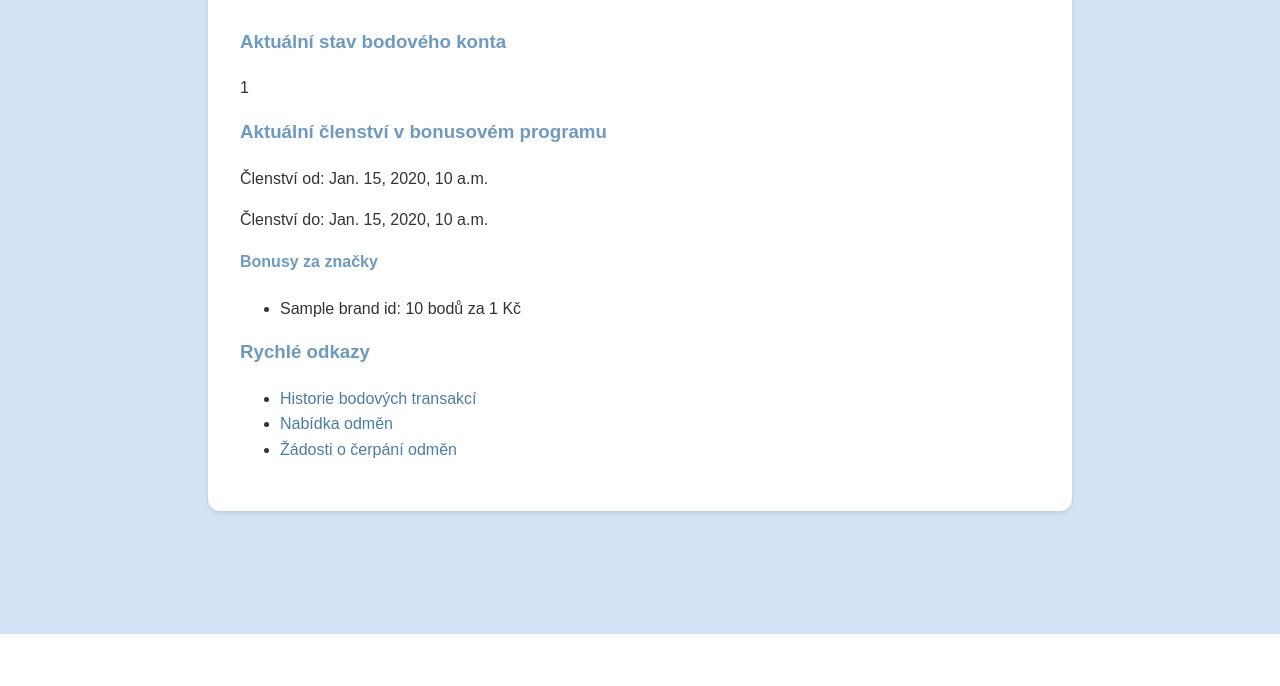
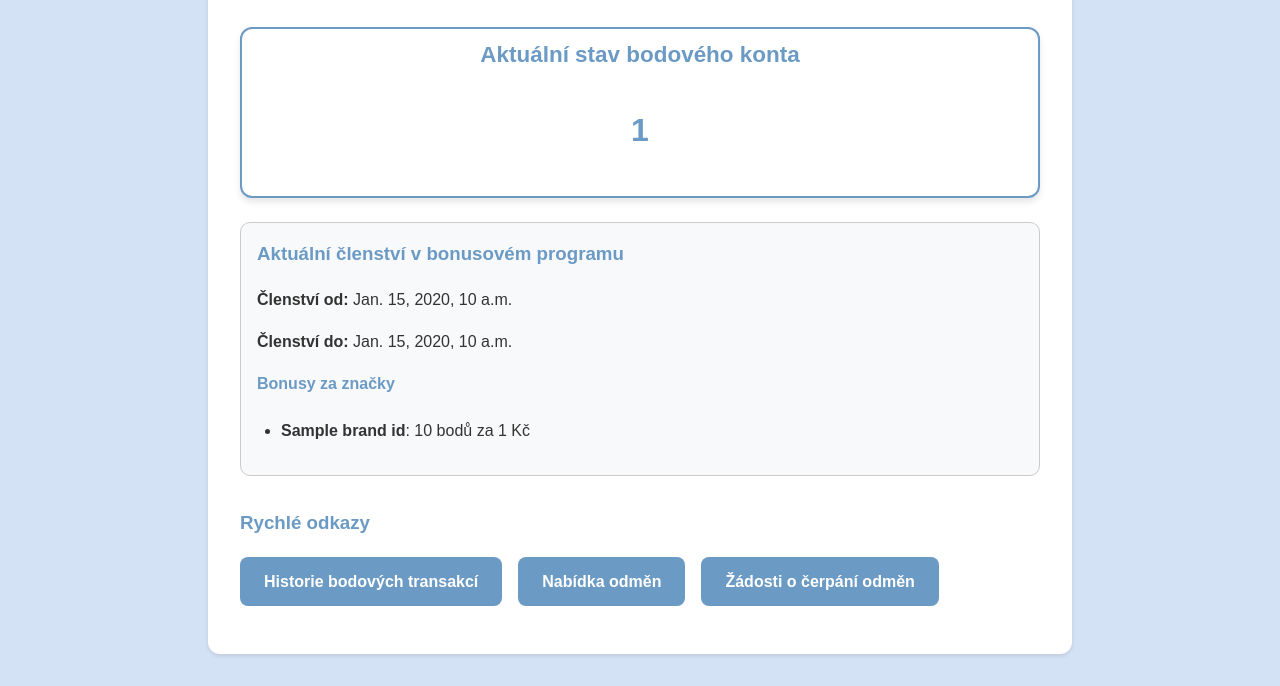
Before and after one commit to fajlajpi/bonus, a Django app: template pa_bonus/templates/dashboard.html in a window 1280 px wide. Shown: the part 166-852 px from the top of the page. Before the commit the page ends 800 px from the top, so only its background shows below. Run offline with Django 5.2, Linux system fonts and the light colour scheme; the template is opened without the code that fills it: most values are stand-ins (such as "Sample title", 1, 10 or a date in 2020).

Commit message:
Updated stylesheets and moved them into a separate static file, updated templates accordingly

```diff
--- /dev/null
+++ b/pa_bonus/static/style.css
@@ -0,0 +1,132 @@
+:root {
+    --background-color: #D3E2F5;
+    --container-bg: #ffffff;
+    --primary-color: #6B9AC4;
+    --text-color: #333333;
+    --link-color: #4A7CAB;
+    --link-hover: #2C5282;
+    --error-color: #E53E3E;
+    --success-color: #48BB78;
+}
+
+body {
+    font-family: Arial, sans-serif;
+    background-color: var(--background-color);
+    margin: 0;
+    padding: 0;
+    line-height: 1.6;
+    color: var(--text-color);
+}
+
+.site-header {
+    background-color: var(--container-bg);
+    padding: 1rem;
+    box-shadow: 0 2px 4px rgba(0, 0, 0, 0.1);
+    margin-bottom: 2rem;
+}
+
+.header-content {
+    max-width: 800px;
+    margin: 0 auto;
+    display: flex;
+    justify-content: space-between;
+    align-items: center;
+}
+
+.site-title {
+    font-size: 1.5rem;
+    color: var(--primary-color);
+    text-decoration: none;
+    font-weight: bold;
+}
+
+.user-nav {
+    display: flex;
+    gap: 1rem;
+}
+
+.main-container {
+    max-width: 800px;
+    margin: 0 auto;
+    padding: 2rem;
+    background-color: var(--container-bg);
+    border-radius: 12px;
+    box-shadow: 0 2px 4px rgba(0, 0, 0, 0.1);
+    margin-bottom: 2rem;
+}
+
+h1, h2, h3, h4, h5, h6 {
+    color: var(--primary-color);
+    margin-top: 0;
+}
+
+a {
+    color: var(--link-color);
+    text-decoration: none;
+    transition: color 0.2s;
+}
+
+a:hover {
+    color: var(--link-hover);
+}
+
+/* Style for the total points box */
+.points-summary {
+    background-color: var(--container-bg);
+    border-radius: 12px;
+    border: 2px solid var(--primary-color);
+    text-align: center;
+    padding: 0.5rem;
+    margin: 0.5rem 0;
+    font-size: 1.2rem;
+    font-weight: bold;
+    box-shadow: 0 4px 6px rgba(0, 0, 0, 0.1);
+}
+
+.total-points {
+    font-size: 2rem;
+    color: var(--primary-color);
+}
+
+/* Style for contract details */
+.contract-details {
+    background-color: #f8f9fa;
+    padding: 1rem;
+    border-radius: 10px;
+    border: 1px solid #ccc;
+    margin-top: 1.5rem;
+}
+
+.contract-details ul {
+    padding-left: 1.5rem;
+}
+
+/* Quick links section */
+.quick-links {
+    margin-top: 2rem;
+}
+
+.quick-links ul {
+    list-style: none;
+    padding: 0;
+    display: flex;
+    gap: 1rem;
+    flex-wrap: wrap;
+}
+
+.quick-links li {
+    background-color: var(--primary-color);
+    padding: 0.75rem 1.5rem;
+    border-radius: 8px;
+    text-align: center;
+}
+
+.quick-links a {
+    color: white;
+    font-weight: bold;
+    text-decoration: none;
+}
+
+.quick-links a:hover {
+    background-color: var(--link-hover);
+}
--- a/pa_bonus/templates/base.html
+++ b/pa_bonus/templates/base.html
@@ -1,135 +1,11 @@
+{% load static %}
 <!DOCTYPE html>
 <html lang="cs">
 <head>
     <meta charset="UTF-8">
     <meta name="viewport" content="width=device-width, initial-scale=1.0">
     <title>Bonusový program - {% block title %}Welcome{% endblock %}</title>
-    <style>
-        :root {
-            --background-color: #D3E2F5;
-            --container-bg: #ffffff;
-            --primary-color: #6B9AC4;
-            --text-color: #333333;
-            --link-color: #4A7CAB;
-            --link-hover: #2C5282;
-            --error-color: #E53E3E;
-            --success-color: #48BB78;
-        }
-
-        body {
-            font-family: Arial, sans-serif;
-            background-color: var(--background-color);
-            margin: 0;
-            padding: 0;
-            line-height: 1.6;
-            color: var(--text-color);
-        }
-
-        .site-header {
-            background-color: var(--container-bg);
-            padding: 1rem;
-            box-shadow: 0 2px 4px rgba(0, 0, 0, 0.1);
-            margin-bottom: 2rem;
-        }
-
-        .header-content {
-            max-width: 800px;
-            margin: 0 auto;
-            display: flex;
-            justify-content: space-between;
-            align-items: center;
-        }
-
-        .site-title {
-            font-size: 1.5rem;
-            color: var(--primary-color);
-            text-decoration: none;
-            font-weight: bold;
-        }
-
-        .user-nav {
-            display: flex;
-            gap: 1rem;
-        }
-
-        .main-container {
-            max-width: 800px;
-            margin: 0 auto;
-            padding: 2rem;
-            background-color: var(--container-bg);
-            border-radius: 12px;
-            box-shadow: 0 2px 4px rgba(0, 0, 0, 0.1);
-            margin-bottom: 2rem;
-        }
-
-        h1, h2, h3, h4, h5, h6 {
-            color: var(--primary-color);
-            margin-top: 0;
-        }
-
-        a {
-            color: var(--link-color);
-            text-decoration: none;
-            transition: color 0.2s;
-        }
-
-        a:hover {
-            color: var(--link-hover);
-        }
-
-        .messages {
-            margin-bottom: 1rem;
-            padding: 0;
-            list-style: none;
-        }
-
-        .messages li {
-            padding: 1rem;
-            margin-bottom: 0.5rem;
-            border-radius: 6px;
-        }
-
-        .messages .error {
-            background-color: var(--error-color);
-            color: white;
-        }
-
-        .messages .success {
-            background-color: var(--success-color);
-            color: white;
-        }
-
-        form {
-            display: flex;
-            flex-direction: column;
-            gap: 1rem;
-        }
-
-        input, button {
-            padding: 0.5rem;
-            border: 1px solid #ddd;
-            border-radius: 6px;
-        }
-
-        button {
-            background-color: var(--primary-color);
-            color: white;
-            border: none;
-            cursor: pointer;
-            transition: background-color 0.2s;
-        }
-
-        button:hover {
-            background-color: var(--link-hover);
-        }
-
-        @media (max-width: 850px) {
-            .main-container {
-                margin: 1rem;
-                padding: 1rem;
-            }
-        }
-    </style>
+    <link rel="stylesheet" href="{% static 'style.css' %}">
 </head>
 <body>
     <header class="site-header">
--- a/pa_bonus/templates/dashboard.html
+++ b/pa_bonus/templates/dashboard.html
@@ -14,13 +14,13 @@
     {% if contract %}
     <div class="contract-details">
         <h3>Aktuální členství v bonusovém programu</h3>
-        <p>Členství od: {{ contract.contract_date_from }}</p>
-        <p>Členství do: {{ contract.contract_date_to }}</p>
+        <p><strong>Členství od:</strong> {{ contract.contract_date_from }}</p>
+        <p><strong>Členství do:</strong> {{ contract.contract_date_to }}</p>
 
         <h4>Bonusy za značky</h4>
         <ul>
         {% for bonus in brand_bonuses %}
-            <li>{{ bonus.brand_id.name }}: {{ bonus.points_ratio }} bodů za 1 Kč</li>
+            <li><strong>{{ bonus.brand_id.name }}</strong>: {{ bonus.points_ratio }} bodů za 1 Kč</li>
         {% endfor %}
         </ul>
     </div>
```
